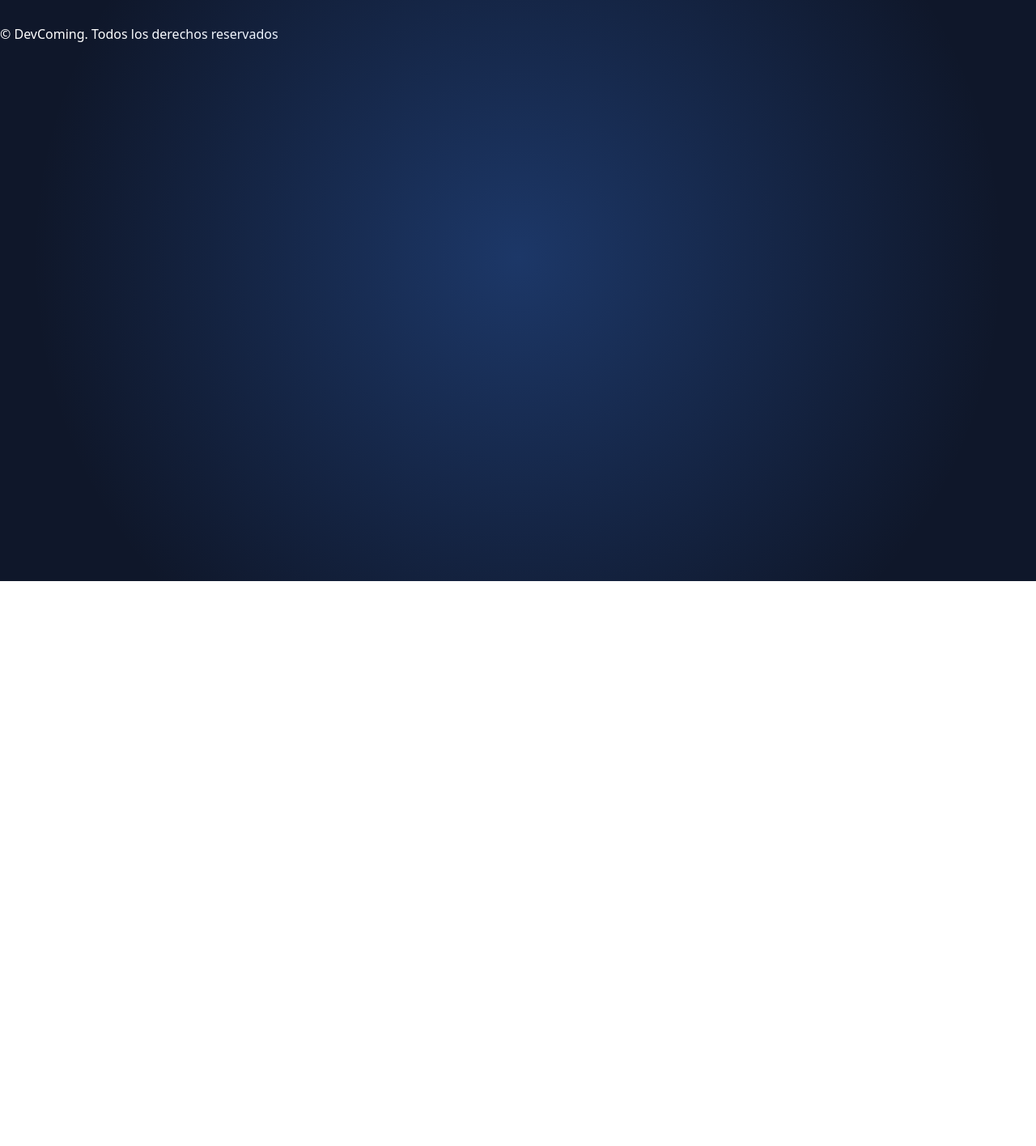
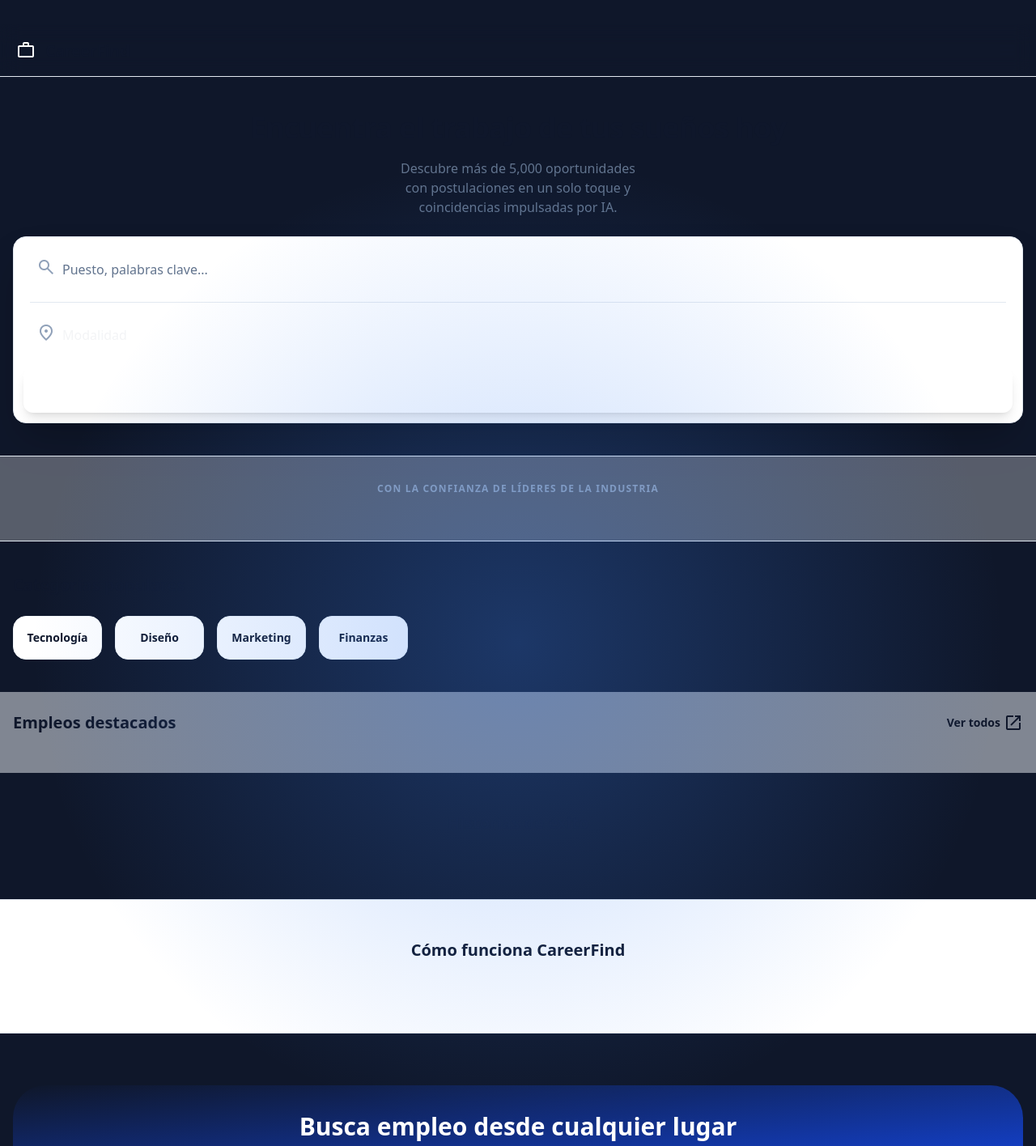
Before and after one commit to sergioluis24/react-practiceOne, a React (Vite) app: page / in a window 1280 px wide. Shown: the part 82-1498 px from the top of the page at 81% size. Before the commit the page ends 800 px from the top, so only its background shows below. Built offline with nearby package versions, Linux system fonts and the light colour scheme.

Commit message:
Feat:Add page home and little changes for the search

```diff
--- a/index.html
+++ b/index.html
@@ -1,9 +1,18 @@
-<!DOCTYPE html>
+<!doctype html>
 <html lang="en">
   <head>
     <meta charset="UTF-8" />
     <link rel="icon" type="image/svg+xml" href="/vite.svg" />
     <meta name="viewport" content="width=device-width, initial-scale=1.0" />
+    <link
+      href="https://fonts.googleapis.com/css2?family=Inter:wght@400;500;600;700;900&amp;display=swap"
+      rel="stylesheet"
+    />
+    <link
+      href="https://fonts.googleapis.com/css2?family=Material+Symbols+Outlined:wght,FILL@100..700,0..1&amp;display=swap"
+      rel="stylesheet"
+    />
+
     <title>package</title>
   </head>
   <body>
--- a/src/components/Search.jsx
+++ b/src/components/Search.jsx
@@ -1,12 +1,14 @@
 import { useId } from "react";
 import { useState } from "react";
-export function Search({ onSearch, onChangeSelect, onReset, onChangeResults }) {
-  const searchId = useId(),
-    tecnologyId = useId(),
-    locationId = useId(),
-    experienceLevelId = useId(),
-    salayId = useId();
 
+function useSearch(
+  onSearch,
+  onChangeSelect,
+  tecnologyId,
+  locationId,
+  experienceLevelId,
+  salayId,
+) {
   const [focusedField, setfocusedField] = useState(null);
   const focusFieldClass = "border-[#4f46e5] outline-[#4f46e5]";
   function handleChangeSearch(event) {
@@ -23,6 +25,36 @@
     };
     onChangeSelect(filters);
   }
+
+  return {
+    handleChangeSelect,
+    handleChangeSearch,
+    focusFieldClass,
+    focusedField,
+    setfocusedField,
+  };
+}
+
+export function Search({ onSearch, onChangeSelect, onReset, onChangeResults }) {
+  const searchId = useId(),
+    tecnologyId = useId(),
+    locationId = useId(),
+    experienceLevelId = useId(),
+    salayId = useId();
+  const {
+    handleChangeSelect,
+    handleChangeSearch,
+    focusFieldClass,
+    focusedField,
+    setfocusedField,
+  } = useSearch(
+    onSearch,
+    onChangeSelect,
+    tecnologyId,
+    locationId,
+    experienceLevelId,
+    salayId,
+  );
 
   return (
     <>
@@ -99,7 +131,7 @@
             <option value="Senior">Senior</option>
           </select>
           <input
-            placeholder="30000"
+            placeholder="1000"
             type="number"
             name={salayId}
             id={salayId}
--- /dev/null
+++ b/src/components/home.module.css
@@ -0,0 +1,20 @@
+.material-symbols-outlined {
+  font-variation-settings:
+    "FILL" 0,
+    "wght" 400,
+    "GRAD" 0,
+    "opsz" 24;
+}
+main {
+  font-family: "Inter", sans-serif;
+}
+.hide-scrollbar::-webkit-scrollbar {
+  display: none;
+}
+.hide-scrollbar {
+  -ms-overflow-style: none;
+  scrollbar-width: none;
+}
+main {
+  min-height: max(884px, 100dvh);
+}
--- a/src/pages/Home.jsx
+++ b/src/pages/Home.jsx
@@ -1,3 +1,175 @@
+import { useId } from "react";
+import { useRouter } from "./../hooks/useRouter.jsx";
+
+// import "../components/home.mo"
 export function Home() {
-  return <></>;
+  const { navigateTo } = useRouter();
+  const searchId = useId();
+  const handleSubmit = (event) => {
+    event.preventDefault();
+    const formData = new FormData(event.target);
+    const searchTerm = formData.get(searchId);
+    const encodedTerm = encodeURIComponent(searchTerm);
+    const targetURL = `search?text=${encodedTerm}`;
+    navigateTo(targetURL);
+  };
+  return (
+    <>
+      <main className="bg-background-light dark:bg-background-dark text-slate-900 dark:text-white min-h-screen">
+        <nav className="sticky top-0 z-50 bg-background-light/80 dark:bg-background-dark/80 backdrop-blur-md border-b border-slate-200 dark:border-slate-800">
+          <div className="flex items-center px-4 py-3 justify-between">
+            <div className="flex items-center gap-2">
+              <div className="bg-primary size-8 rounded-lg flex items-center justify-center">
+                <span className="material-symbols-outlined text-white text-xl">
+                  work
+                </span>
+              </div>
+              <h2 className="text-xl font-black leading-tight tracking-tight">
+                CareerFind
+              </h2>
+            </div>
+            <div className="flex items-center gap-1">
+              <button className="flex size-10 items-center justify-center rounded-lg hover:bg-slate-200 dark:hover:bg-slate-800 transition-colors">
+                <span className="material-symbols-outlined">menu</span>
+              </button>
+            </div>
+          </div>
+        </nav>
+
+        {/* HERO */}
+        <section className="px-4 pt-10 pb-6 text-center">
+          <div className="flex flex-col gap-4">
+            <h1 className="text-4xl font-black leading-tight tracking-tight">
+              Encuentra el trabajo de tus sueños hoy
+            </h1>
+            <p className="text-slate-500 dark:text-slate-400 text-base max-w-xs mx-auto">
+              Descubre más de 5,000 oportunidades con postulaciones en un solo
+              toque y coincidencias impulsadas por IA.
+            </p>
+          </div>
+        </section>
+
+        {/* SEARCH */}
+        <form className="px-4 mb-10" onSubmit={handleSubmit}>
+          <div className="flex flex-col gap-3 bg-white dark:bg-[#1c2126] p-3 rounded-2xl border border-slate-200 dark:border-slate-800 shadow-2xl shadow-primary/10">
+            <div className="relative flex items-center">
+              <div className="absolute left-4 text-slate-400">
+                <span className="material-symbols-outlined">search</span>
+              </div>
+              <input
+                className="w-full h-14 bg-transparent pl-12 pr-4 border-none focus:ring-0 text-base placeholder:text-slate-500"
+                placeholder="Puesto, palabras clave..."
+                type="text"
+                name={searchId}
+              />
+            </div>
+
+            <div className="h-[1px] bg-slate-200 dark:bg-slate-800 mx-2"></div>
+
+            <div className="relative flex items-center">
+              <div className="absolute left-4 text-slate-400">
+                <span className="material-symbols-outlined">location_on</span>
+              </div>
+              <select className="w-full h-14 bg-transparent pl-12 pr-4 border-none focus:ring-0 text-base appearance-none text-gray-100">
+                <option className="bg-[#1c2126]" value="">
+                  Modalidad
+                </option>
+                <option className="bg-[#1c2126]" value="Presencial">
+                  Presencial
+                </option>
+                <option className="bg-[#1c2126]" value="Remoto">
+                  Remoto
+                </option>
+                <option className="bg-[#1c2126]" value="Hibrido">
+                  Hibrido
+                </option>
+              </select>
+            </div>
+
+            <button className="w-full h-14 bg-primary text-white font-bold rounded-xl shadow-lg shadow-primary/20 flex items-center justify-center gap-2 active:scale-[0.98] transition-transform cursor-pointer">
+              <span>Buscar oportunidades</span>
+              <span className="material-symbols-outlined">arrow_forward</span>
+            </button>
+          </div>
+        </form>
+
+        {/* TRUST */}
+        <section className="py-8 border-y border-slate-200 dark:border-slate-800 bg-white/30 dark:bg-white/5">
+          <p className="text-center text-xs font-bold uppercase tracking-widest text-slate-400 mb-6 px-4">
+            Con la confianza de líderes de la industria
+          </p>
+        </section>
+
+        {/* CATEGORIES */}
+        <section className="py-10">
+          <h3 className="text-xl font-bold px-4 mb-6">Categorías populares</h3>
+
+          <div className="flex overflow-x-auto hide-scrollbar px-4 gap-4">
+            <div className="flex flex-col items-center gap-3 min-w-[110px] p-4 bg-white dark:bg-[#1c2126] rounded-2xl border border-slate-100 dark:border-slate-800">
+              <span className="text-sm font-semibold">Tecnología</span>
+            </div>
+
+            <div className="flex flex-col items-center gap-3 min-w-[110px] p-4 bg-white dark:bg-[#1c2126] rounded-2xl border border-slate-100 dark:border-slate-800">
+              <span className="text-sm font-semibold">Diseño</span>
+            </div>
+
+            <div className="flex flex-col items-center gap-3 min-w-[110px] p-4 bg-white dark:bg-[#1c2126] rounded-2xl border border-slate-100 dark:border-slate-800">
+              <span className="text-sm font-semibold">Marketing</span>
+            </div>
+
+            <div className="flex flex-col items-center gap-3 min-w-[110px] p-4 bg-white dark:bg-[#1c2126] rounded-2xl border border-slate-100 dark:border-slate-800">
+              <span className="text-sm font-semibold">Finanzas</span>
+            </div>
+          </div>
+        </section>
+
+        {/* FEATURED JOBS */}
+        <section className="py-6 bg-slate-100/50 dark:bg-slate-900/30">
+          <div className="flex items-center justify-between px-4 mb-6">
+            <h3 className="text-xl font-bold">Empleos destacados</h3>
+            <button className="text-primary text-sm font-bold flex items-center gap-1">
+              Ver todos
+              <span className="material-symbols-outlined text-sm">
+                open_in_new
+              </span>
+            </button>
+          </div>
+        </section>
+
+        {/* SUCCESS STORIES */}
+        <section className="py-12 px-4">
+          <h3 className="text-xl font-bold mb-8 text-center">
+            Historias de éxito
+          </h3>
+        </section>
+
+        {/* HOW IT WORKS */}
+        <section className="py-12 px-4 bg-white dark:bg-[#1c2126] border-y border-slate-200 dark:border-slate-800">
+          <h3 className="text-xl font-bold mb-10 text-center">
+            Cómo funciona CareerFind
+          </h3>
+        </section>
+
+        {/* CTA */}
+        <section className="py-16 px-4">
+          <div className="bg-gradient-to-br from-primary to-blue-700 rounded-[2.5rem] p-8 text-center text-white relative overflow-hidden">
+            <h3 className="text-3xl font-black leading-tight">
+              Busca empleo desde cualquier lugar
+            </h3>
+            <p className="text-blue-50 text-base leading-relaxed">
+              Recibe notificaciones instantáneas y gestiona tus postulaciones
+              desde donde estés.
+            </p>
+          </div>
+        </section>
+
+        {/* FOOTER */}
+        <footer className="py-12 px-4 border-t border-slate-200 dark:border-slate-800 text-center">
+          <p className="text-slate-400 text-xs">
+            © 2025 DevJobs Inc. Todos los derechos reservados.
+          </p>
+        </footer>
+      </main>
+    </>
+  );
 }
```
